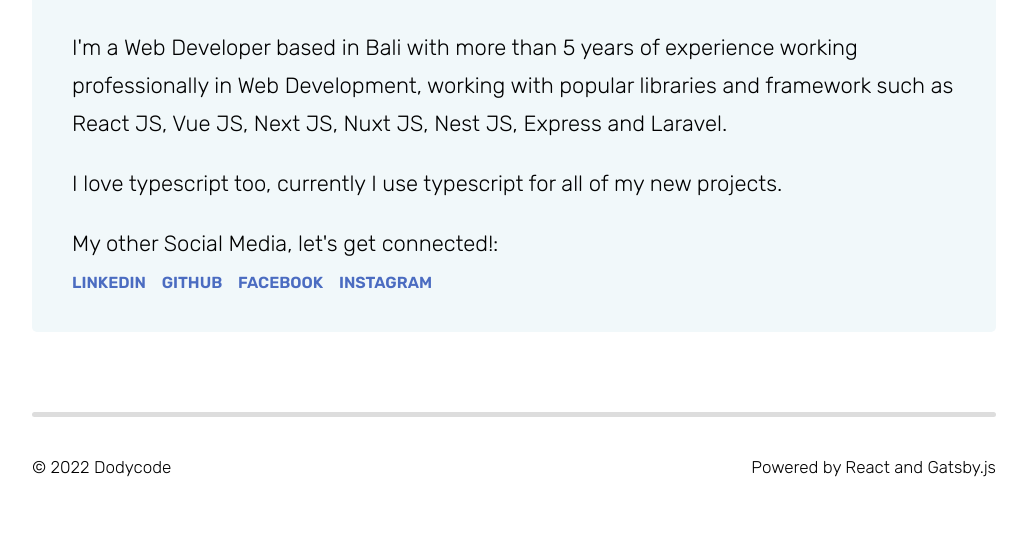
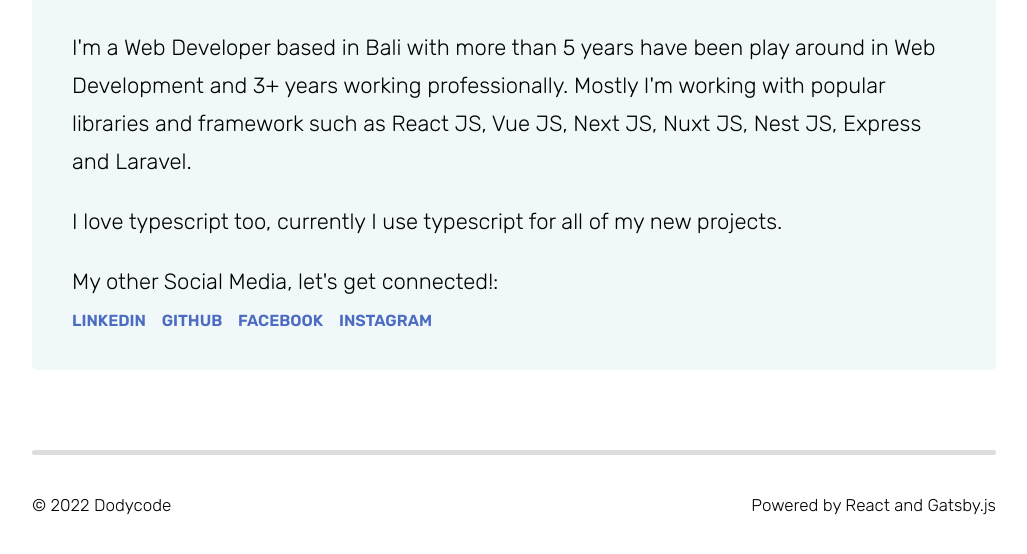
Before and after one commit to dodycode/v1, a Gatsby site: page / in a window 1280 px wide. Shown: the part 392-946 px from the top of the page, without its empty margins (126-1153 px from the left). Before the commit the page ends 909 px from the top, so only its background shows below. Built offline with nearby package versions, Linux system fonts and the light colour scheme; Gatsby itself is replaced by a stand-in of ours.

Commit message:
Update index.js

```diff
--- a/src/pages/index.js
+++ b/src/pages/index.js
@@ -10,7 +10,7 @@ const IndexPage = () => (
     <div className="jumbotron">
       <h1>👋 Hi, I'm Dody.</h1>
       <p className="txt-large">
-        I'm a Web Developer based in Bali with more than 5 years of experience working professionally in Web Development, working with popular libraries and framework such as React JS, Vue JS, Next JS, Nuxt JS, Nest JS, Express and Laravel.
+        I'm a Web Developer based in Bali with more than 5 years have been play around in Web Development and 3+ years working professionally. Mostly I'm working with popular libraries and framework such as React JS, Vue JS, Next JS, Nuxt JS, Nest JS, Express and Laravel.
       </p>
       <p className="txt-large">
         I love typescript too, currently I use typescript for all of my new projects.
```
